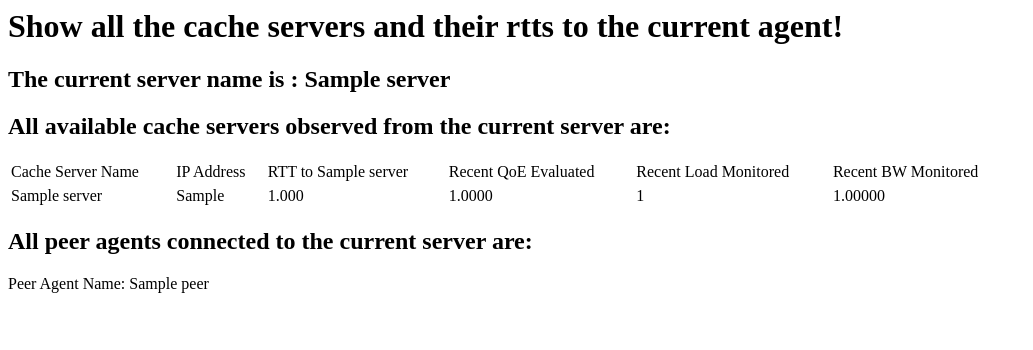
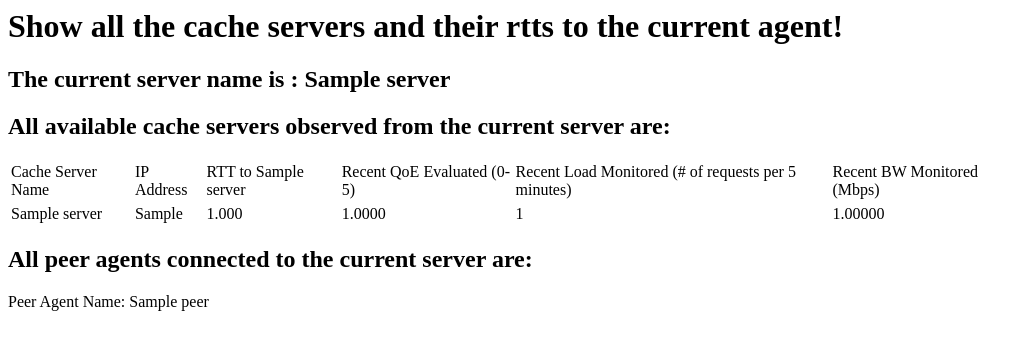
Before and after one commit to ephemeral2eternity/Django-AGENS, a Django app: page /overlay/query/ in a window 1280 px wide. Shown: the top 350 px of the page, without its empty margins (0-1033 px from the left). Run offline with Django 3.2, Linux system fonts and the light colour scheme; tables that the repository leaves empty hold one stand-in row (values such as "Sample post"); parts of the project's set-up code (start-up, migrations or seed data) failed here and were passed over.

Commit message:
Update servers.html

```diff
--- a/overlay/templates/overlay/servers.html
+++ b/overlay/templates/overlay/servers.html
@@ -9,9 +9,9 @@
 	<td> Cache Server Name</td>
 	<td> IP Address</td>
 	<td> RTT to {{ curSrv.name }} </td>
-	<td> Recent QoE Evaluated </td>
-	<td> Recent Load Monitored </td>
-	<td> Recent BW Monitored </td>
+	<td> Recent QoE Evaluated (0-5) </td>
+	<td> Recent Load Monitored (# of requests per 5 minutes) </td>
+	<td> Recent BW Monitored (Mbps) </td>
     <tr>
     {% for srv in srvs %}
     <tr>
```
